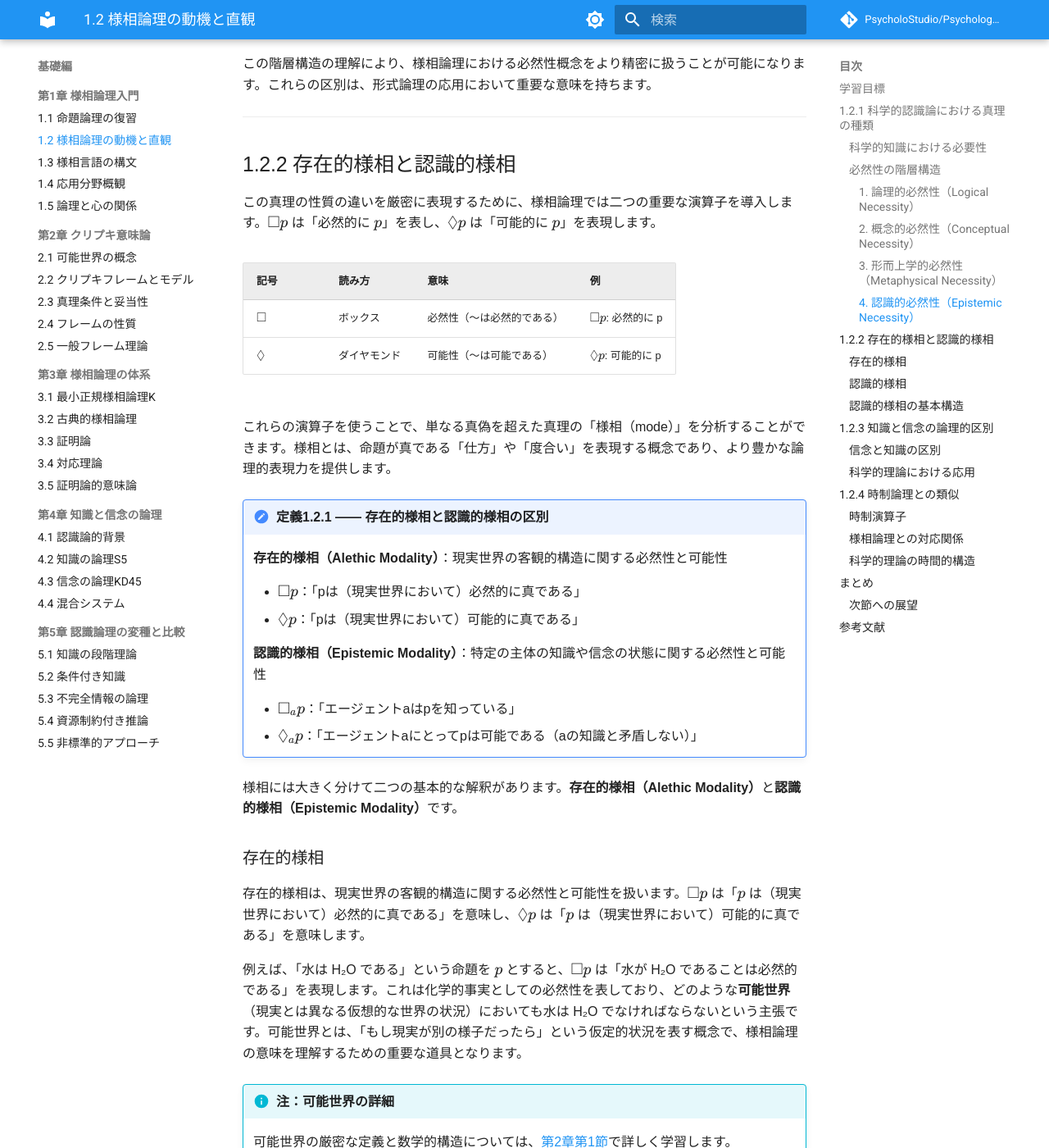
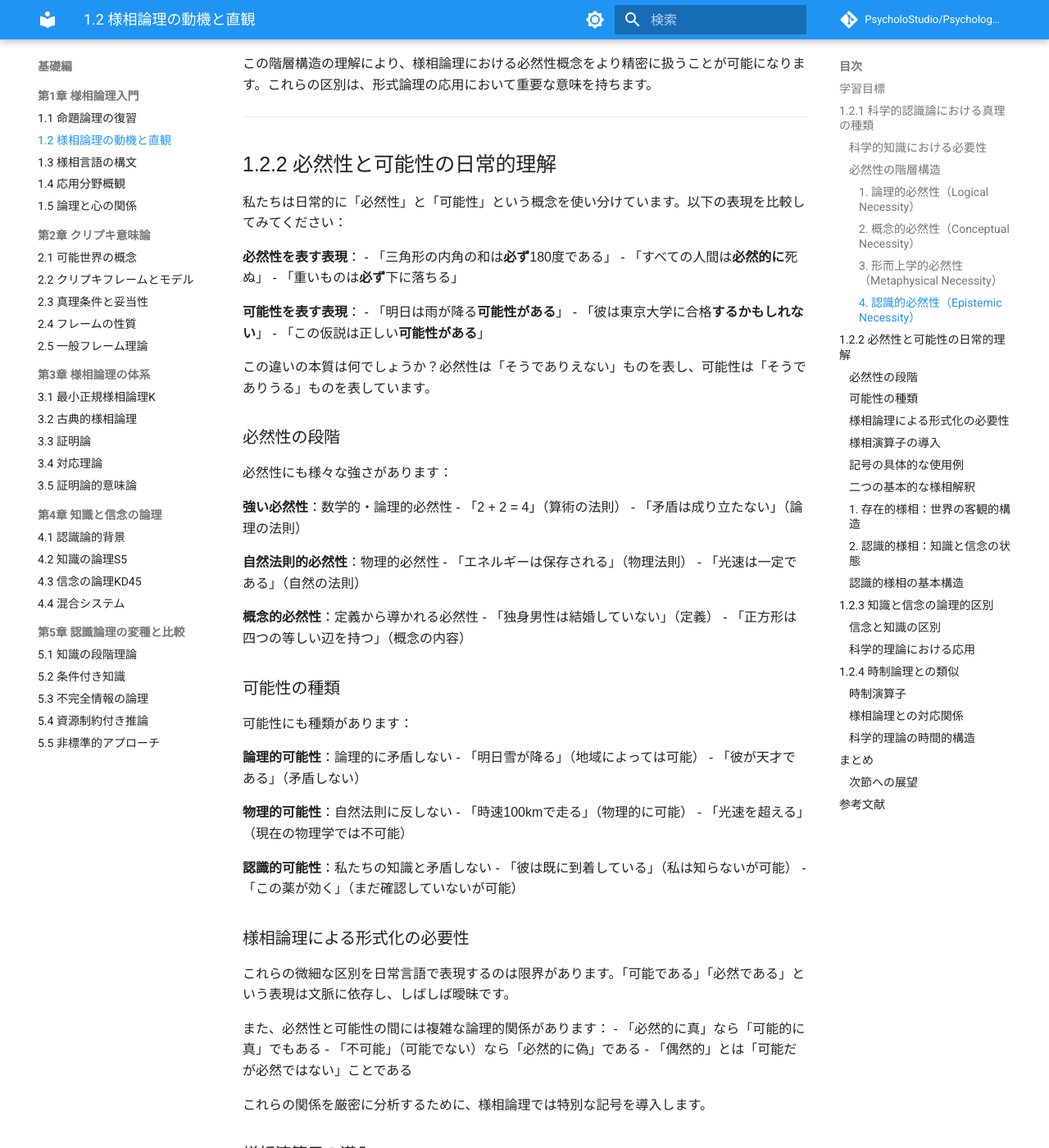
Before and after one commit to PsycholoStudio/Psychology-On-Epistemic-Logic, an MkDocs documentation site: the page built from docs/foundations/1-2-modal-motivation.md, in a window 1280 px wide and 1400 px high, scrolled down 2493 px. Shown: the whole window at 82% size. Built offline with MkDocs 1.6.1 and Material for MkDocs 9.7.7, drawn with Linux system fonts in a browser that asks for light colours; comment, search, counter and statistics services are not loaded; some of the changed text lies outside the part shown.

Commit message:
1-2節の大幅改善：様相概念の段階的導入
- 自然言語による必然性・可能性の説明から開始
- 日常的な表現例を豊富に提供
- 記号化の動機と必要性を丁寧に説明
- 段階的な記号導入（ステップ1-3）
- 存在的様相と認識的様相を具体例で説明
- 抽象的概念を身近な例で理解できるよう改善

🤖 Generated with [Claude Code](https://claude.ai/code)

Co-Authored-By: Claude <noreply@anthropic.com>

```diff
--- a/docs/foundations/1-2-modal-motivation.md
+++ b/docs/foundations/1-2-modal-motivation.md
@@ -82,43 +82,158 @@
 
 ---
 
-## 1.2.2 存在的様相と認識的様相
+## 1.2.2 必然性と可能性の日常的理解
 
-この真理の性質の違いを厳密に表現するために、様相論理では二つの重要な演算子を導入します。\(\Box p\) は「必然的に \(p\)」を表し、\(\Diamond p\) は「可能的に \(p\)」を表現します。
+私たちは日常的に「必然性」と「可能性」という概念を使い分けています。以下の表現を比較してみてください：
 
-| 記号 | 読み方 | 意味 | 例 |
-|------|--------|------|-----|
-| \(\Box\) | ボックス | 必然性（〜は必然的である） | \(\Box p\): 必然的に p |
-| \(\Diamond\) | ダイヤモンド | 可能性（〜は可能である） | \(\Diamond p\): 可能的に p |
+**必然性を表す表現**：
+- 「三角形の内角の和は**必ず**180度である」
+- 「すべての人間は**必然的に**死ぬ」
+- 「重いものは**必ず**下に落ちる」
 
-これらの演算子を使うことで、単なる真偽を超えた真理の「様相（mode）」を分析することができます。様相とは、命題が真である「仕方」や「度合い」を表現する概念であり、より豊かな論理的表現力を提供します。
+**可能性を表す表現**：
+- 「明日は雨が降る**可能性がある**」
+- 「彼は東京大学に合格**するかもしれない**」
+- 「この仮説は正しい**可能性がある**」
+
+この違いの本質は何でしょうか？必然性は「そうでありえない」ものを表し、可能性は「そうでありうる」ものを表しています。
+
+### 必然性の段階
+
+必然性にも様々な強さがあります：
+
+**強い必然性**：数学的・論理的必然性
+- 「2 + 2 = 4」（算術の法則）
+- 「矛盾は成り立たない」（論理の法則）
+
+**自然法則的必然性**：物理的必然性
+- 「エネルギーは保存される」（物理法則）
+- 「光速は一定である」（自然の法則）
+
+**概念的必然性**：定義から導かれる必然性
+- 「独身男性は結婚していない」（定義）
+- 「正方形は四つの等しい辺を持つ」（概念の内容）
+
+### 可能性の種類
+
+可能性にも種類があります：
+
+**論理的可能性**：論理的に矛盾しない
+- 「明日雪が降る」（地域によっては可能）
+- 「彼が天才である」（矛盾しない）
+
+**物理的可能性**：自然法則に反しない
+- 「時速100kmで走る」（物理的に可能）
+- 「光速を超える」（現在の物理学では不可能）
+
+**認識的可能性**：私たちの知識と矛盾しない
+- 「彼は既に到着している」（私は知らないが可能）
+- 「この薬が効く」（まだ確認していないが可能）
+
+### 様相論理による形式化の必要性
+
+これらの微細な区別を日常言語で表現するのは限界があります。「可能である」「必然である」という表現は文脈に依存し、しばしば曖昧です。
+
+また、必然性と可能性の間には複雑な論理的関係があります：
+- 「必然的に真」なら「可能的に真」でもある
+- 「不可能」（可能でない）なら「必然的に偽」である
+- 「偶然的」とは「可能だが必然ではない」ことである
+
+これらの関係を厳密に分析するために、様相論理では特別な記号を導入します。
+
+### 様相演算子の導入
+
+真理の「様相（mode）」、つまり命題が真である「仕方」を表現するために、二つの基本的な演算子を導入します：
+
+| 概念 | 自然言語 | 記号 | 読み方 | 例 |
+|------|----------|------|--------|-----|
+| 必然性 | 必ず〜、必然的に〜 | \(\Box\) | ボックス | \(\Box p\): 必然的に p |
+| 可能性 | 〜かもしれない、可能的に〜 | \(\Diamond\) | ダイヤモンド | \(\Diamond p\): 可能的に p |
+
+### 記号の具体的な使用例
+
+これらの記号を使って、実際に様々な文を表現してみましょう。
+
+**ステップ1：単純な必然性と可能性**
+
+- 自然言語：「2 + 2 = 4 は必然的に真である」
+- 命題変数：p = 「2 + 2 = 4」
+- 様相式：\(\Box p\)
+
+- 自然言語：「明日雨が降る可能性がある」
+- 命題変数：q = 「明日雨が降る」
+- 様相式：\(\Diamond q\)
+
+**ステップ2：否定との組み合わせ**
+
+- 自然言語：「矛盾は不可能である」
+- 命題変数：r = 「矛盾」
+- 様相式：\(\neg \Diamond r\) または \(\Box \neg r\)
+
+**ステップ3：複雑な様相関係**
+
+- 自然言語：「もし必然的にpならば、可能的にpでもある」
+- 様相式：\(\Box p \rightarrow \Diamond p\)
+
+このように記号を組み合わせることで、複雑な様相関係を厳密に表現できます。
+
+### 二つの基本的な様相解釈
+
+様相論理には大きく分けて二つの基本的な解釈があります。これらは同じ記号\(\Box\)と\(\Diamond\)を使いますが、意味が異なります。
 
 !!! note "定義1.2.1 —— 存在的様相と認識的様相の区別"
 
     **存在的様相（Alethic Modality）**：現実世界の客観的構造に関する必然性と可能性
 
-    - \(\Box p\)：「pは（現実世界において）必然的に真である」
-    - \(\Diamond p\)：「pは（現実世界において）可能的に真である」
-
     **認識的様相（Epistemic Modality）**：特定の主体の知識や信念の状態に関する必然性と可能性
 
-    - \(\Box_a p\)：「エージェントaはpを知っている」
-    - \(\Diamond_a p\)：「エージェントaにとってpは可能である（aの知識と矛盾しない）」
+### 1. 存在的様相：世界の客観的構造
 
-様相には大きく分けて二つの基本的な解釈があります。**存在的様相（Alethic Modality）**と**認識的様相（Epistemic Modality）**です。
+存在的様相は、「世界がどのように存在するか」に関する必然性と可能性を扱います。
 
-### 存在的様相
+**具体例で理解する存在的様相**：
 
-存在的様相は、現実世界の客観的構造に関する必然性と可能性を扱います。\(\Box p\) は「\(p\) は（現実世界において）必然的に真である」を意味し、\(\Diamond p\) は「\(p\) は（現実世界において）可能的に真である」を意味します。
+**例1：数学的必然性**
+- 自然言語：「三角形の内角の和は必ず180度である」
+- p = 「三角形の内角の和は180度」
+- 存在的様相式：\(\Box p\)
+- 意味：現実世界のどのような状況でも、この数学的事実は変わらない
 
-例えば、「水は H₂O である」という命題を \(p\) とすると、\(\Box p\) は「水が H₂O であることは必然的である」を表現します。これは化学的事実としての必然性を表しており、どのような**可能世界**（現実とは異なる仮想的な世界の状況）においても水は H₂O でなければならないという主張です。可能世界とは、「もし現実が別の様子だったら」という仮定的状況を表す概念で、様相論理の意味を理解するための重要な道具となります。
+**例2：物理的可能性**
+- 自然言語：「明日雪が降る可能性がある」
+- q = 「明日雪が降る」
+- 存在的様相式：\(\Diamond q\)
+- 意味：物理法則に反しない範囲で、この気象現象は起こりうる
 
-!!! info "注：可能世界の詳細"
-    可能世界の厳密な定義と数学的構造については、[第2章第1節](2-1-possible-worlds.md)で詳しく学習します。
+**例3：化学的必然性**
+- 自然言語：「水は必然的にH₂Oである」
+- r = 「水はH₂O」
+- 存在的様相式：\(\Box r\)
+- 意味：化学的に、水という物質の本質的構造は変わらない
 
-### 認識的様相
+### 2. 認識的様相：知識と信念の状態
 
-一方、認識的様相は、特定の主体（エージェント）の知識や信念の状態に関する必然性と可能性を扱います。\(\Box_a p\) は「エージェント \(a\) は \(p\) を知っている」を意味し、\(\Diamond_a p\) は「エージェント \(a\) にとって \(p\) は可能である」（つまり、\(a\) の知識と矛盾しない）を意味します。
+認識的様相は、「私たちが何を知っているか、信じているか」に関する必然性と可能性を扱います。
+
+**具体例で理解する認識的様相**：
+
+**例1：確実な知識**
+- 自然言語：「田中さんは、2 + 2 = 4であることを知っている」
+- p = 「2 + 2 = 4」、a = 田中さん
+- 認識的様相式：\(K_a p\)（Kは知識演算子）
+- 意味：田中さんの知識状態において、この数学的事実は確実
+
+**例2：不確実な可能性**
+- 自然言語：「田中さんにとって、明日雨が降る可能性がある」
+- q = 「明日雨が降る」
+- 認識的様相式：\(\Diamond_a q\)
+- 意味：田中さんの現在の知識では、雨の可能性を排除できない
+
+**例3：他者の知識についての推測**
+- 自然言語：「田中さんは、山田さんが試験に合格したことを知っている」
+- r = 「山田さんが試験に合格した」、b = 山田さん
+- 認識的様相式：\(K_a K_b r\)
+- 意味：田中さんは、山田さんの知識状態について知識を持っている
 
 認識的様相論理は科学的認識論にとって特に重要です。なぜなら、科学的探究の多くの側面は、まさに知識、仮説、理論、検証といった認識的プロセスだからです。
 
```
